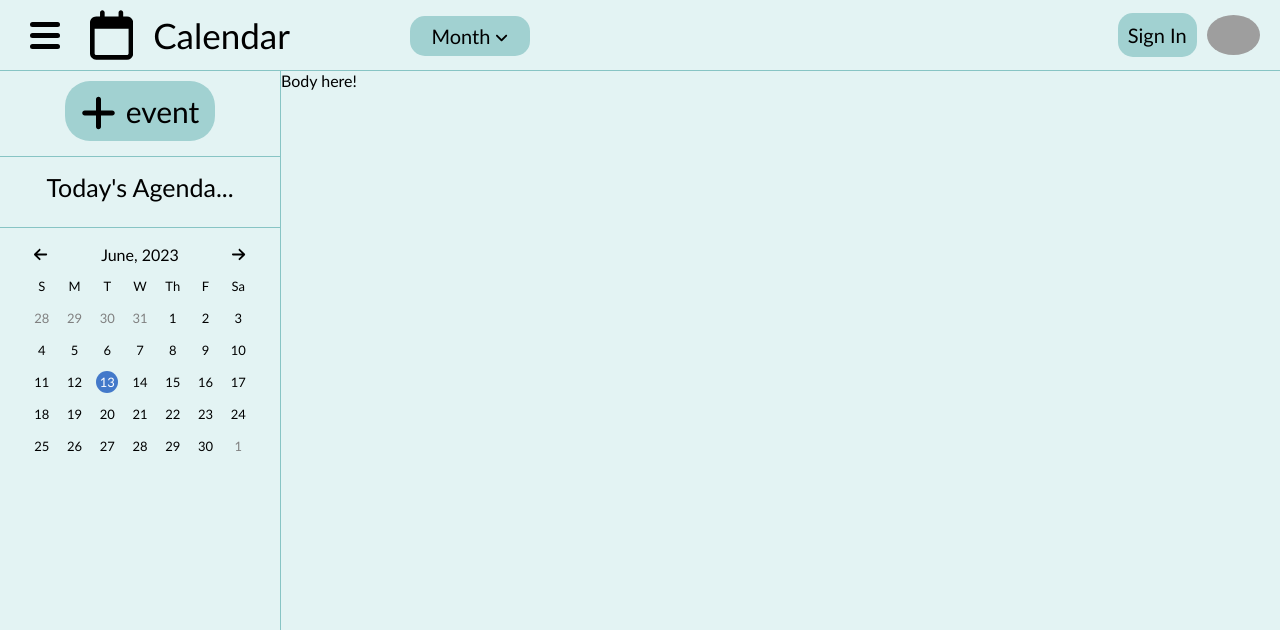
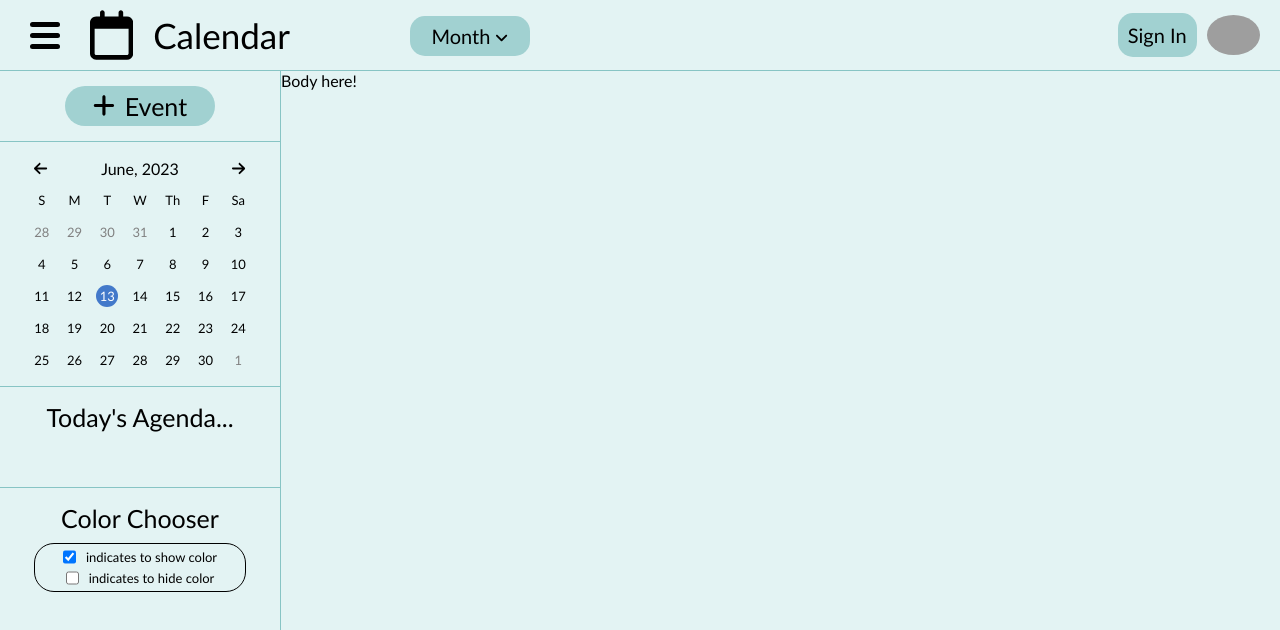
Before and after one commit to Bl20052005/calendar, a React (Create React App) app: page / in a window 1280 px wide. Shown: the top 630 px of the page. Built offline with nearby package versions, Linux system fonts and the light colour scheme; grey boxes are pictures that could not be loaded.

Commit message:
F stands for color now don't question me

```diff
--- a/src/App.css
+++ b/src/App.css
@@ -154,12 +154,13 @@ body {
     justify-content: center;
     align-items: center;
     width: 150px;
-    height: 60px;
-    margin-top: 10px;
-    font-size: 30px;
+    height: 40px;
+    margin-top: 15px;
+    font-size: 25px;
     background-color: var(--clickable-background-color);
     transition: background-color 0.5s;
     border-radius: 25px;
+    cursor: pointer;
 }
 
 .calendar-menu-divider-line {
@@ -173,8 +174,8 @@ body {
 }
 
 .add-event-add-sign {
-    margin-top: 9px;
     padding: 0;
+    margin-top: 4px;
 }
 
 .today-events-container {
@@ -191,22 +192,23 @@ body {
     gap: 5px;
     align-items: center;
     width: 245px;
-    max-height: 156px;
+    min-height: 30px;
+    max-height: 133px;
     position: relative;
     overflow-y: auto;
     overflow-x: hidden;
     justify-content: flex-start;
 }
 
-.today-events::-webkit-scrollbar {
+.today-events::-webkit-scrollbar, .color-chooser-main::-webkit-scrollbar {
     width: 5px;
 }
 
-.today-events::-webkit-scrollbar-track {
+.today-events::-webkit-scrollbar-track, .color-chooser-main::-webkit-scrollbar-track {
     background: transparent;
 }
 
-.today-events::-webkit-scrollbar-thumb {
+.today-events::-webkit-scrollbar-thumb, .color-chooser-main::-webkit-scrollbar-thumb {
     background: var(--clickable-hover-background-color);
     border-radius: 4px;
 }
@@ -620,6 +622,88 @@ body {
     background-color: rgb(238, 118, 118) !important;
 }
 
+.color-chooser-container {
+    display: flex;
+    flex-direction: column;
+    gap: 20px;
+}
+
+.color-chooser-main {
+    width: 250px;
+    max-height: 110px;
+    overflow-y: auto;
+    display: flex;
+    flex-wrap: wrap;
+    gap: 5px;
+}
+
+.color-chooser-container input[type="checkbox"] {
+    padding: 0px;
+    margin: 0px;
+    border: 1px solid black;
+}
+
+.color-chooser {
+    display: flex;
+    gap: 10px;
+}
+
+.color-chooser-color {
+    width: 15px;
+    height: 15px;
+    border-radius: 50%;
+}
+
+.color-chooser-label {
+    background-color: transparent;
+    border: none;
+    border-bottom: 1px solid black;
+    width: 150px;
+    font-size: 12.5px;
+}
+
+.color-chooser-label:focus {
+    outline: none;
+}
+
+.color-chooser-introduction {
+    font-size: 13px;
+    text-align: center;
+    display: flex;
+    flex-direction: column;
+    gap: 5px;
+    padding-bottom: 5px;
+    border-radius: 20px;
+}
+
+.color-chooser-introduction-box {
+    font-size: 13px;
+    text-align: center;
+    display: flex;
+    flex-direction: column;
+    gap: 5px;
+    border: 1px solid black;
+    padding: 5px;
+    border-radius: 20px;
+    width: 200px;
+    align-self: center;
+}
+
+.color-chooser-title {
+    font-size: 25px;
+    margin-bottom: 5px;
+}
+
+.color-chooser-checkbox-example {
+    pointer-events: none;
+}
+
+.color-chooser-checkbox-description {
+    display: flex;
+    flex-direction: row;
+    justify-content: center;
+    gap: 10px;
+}
 
 
 .calendar_body {
--- a/src/calendar_menu.js
+++ b/src/calendar_menu.js
@@ -3,6 +3,7 @@ import { useState, useEffect, useRef } from "react";
 import { addEvent, removeEvent, changeEvent } from './eventSlice';
 import { useSelector, useDispatch } from 'react-redux';
 import { changeDate } from './dateSlice';
+import { addUndesiredColor, removeUndesiredColor, addTotalColor, removeTotalColor } from './colorSlice';
 import { current } from '@reduxjs/toolkit';
 
 // const curDate = useSelector((state) => state.calendar.date);
@@ -297,7 +298,6 @@ function ChooseColorPalate({selectedColor, setSelectedColor}) {
         return(
             <div className='color-palate' key={'color-palate-container-' + index}>
                 <div style={{"backgroundColor" : color, "border" : color === selectedColor ? "3px solid white" : ""}} className='color-palate-color' onClick={() => setSelectedColor(color)}></div>
-                {/* <input type="text" placeholder='Enter label here...' className='color-palate-label'></input> */}
             </div>
         )
     });
@@ -309,7 +309,7 @@ function ChooseColorPalate({selectedColor, setSelectedColor}) {
     )
 }
 
-function AddEventPopUp({isThisVisible, setIsThisVisible, dispatch}) {
+function AddEventPopUp({isThisVisible, setIsThisVisible, dispatch, currentColors}) {
 
     const getTimeIn15MinuteIntervals = (hour, minute, wantedFunction) => {
         let returnStr = "";
@@ -559,6 +559,10 @@ function AddEventPopUp({isThisVisible, setIsThisVisible, dispatch}) {
 
             dispatch(addEvent(finalObj));
 
+            if(currentColors.indexOf(selectedColor) === -1) {
+                dispatch(addTotalColor(selectedColor));
+            }
+
             handleClickEventExit();
         }
     }
@@ -598,7 +602,6 @@ function AddEventPopUp({isThisVisible, setIsThisVisible, dispatch}) {
                     </div>
                 </div>
             </div>
-            <div></div>
             <div className='add-event-popup-description-container'>
                 <div className='add-event-popup-description-menu'>
                     <div className='add-event-popup-description-menu-line add-event-popup-description-menu-line-1'></div>
@@ -610,7 +613,7 @@ function AddEventPopUp({isThisVisible, setIsThisVisible, dispatch}) {
             <textarea className='add-event-popup-description' name='add-event-popup-description' value={curDescription} onChange={(e) => setCurDescription(e.target.value)}></textarea>
             <div className='add-event-popup-color-container'>
                 <svg xmlns="http://www.w3.org/2000/svg" height="20px" viewBox="0 0 576 512"><path d="M339.3 367.1c27.3-3.9 51.9-19.4 67.2-42.9L568.2 74.1c12.6-19.5 9.4-45.3-7.6-61.2S517.7-4.4 499.1 9.6L262.4 187.2c-24 18-38.2 46.1-38.4 76.1L339.3 367.1zm-19.6 25.4l-116-104.4C143.9 290.3 96 339.6 96 400c0 3.9 .2 7.8 .6 11.6C98.4 429.1 86.4 448 68.8 448H64c-17.7 0-32 14.3-32 32s14.3 32 32 32H208c61.9 0 112-50.1 112-112c0-2.5-.1-5-.2-7.5z"/></svg>
-                <div className='add-event-popup-texts'>Color</div>
+                <div className='add-event-popup-texts'>Color & Label</div>
             </div>
             <ChooseColorPalate selectedColor={selectedColor} setSelectedColor={setSelectedColor}/>
             <div className='add-event-popup-location-container'>
@@ -631,20 +634,41 @@ function AddEvent({setAddEventPopUpVisible}) {
     return(
         <div className='add-event-container' onClick={() => setAddEventPopUpVisible("visibility-visible")}>
             <div className='add-event-add-sign'>
-                <svg xmlns="http://www.w3.org/2000/svg" height="40px" viewBox="0 0 448 512"><path d="M256 80c0-17.7-14.3-32-32-32s-32 14.3-32 32V224H48c-17.7 0-32 14.3-32 32s14.3 32 32 32H192V432c0 17.7 14.3 32 32 32s32-14.3 32-32V288H400c17.7 0 32-14.3 32-32s-14.3-32-32-32H256V80z"/></svg>
+                <svg xmlns="http://www.w3.org/2000/svg" height="25px" viewBox="0 0 448 512"><path d="M256 80c0-17.7-14.3-32-32-32s-32 14.3-32 32V224H48c-17.7 0-32 14.3-32 32s14.3 32 32 32H192V432c0 17.7 14.3 32 32 32s32-14.3 32-32V288H400c17.7 0 32-14.3 32-32s-14.3-32-32-32H256V80z"/></svg>
             </div>
-            <div className='add-event-text'>event</div>
+            <div className='add-event-text'>Event</div>
         </div>
     )
 }
 
-function TodayEvents({currentEvents}) {
+function TodayEvents({currentEvents, curentUnwantedColors}) {
+    const getHourAndMinutes = (hour, minute) => {
+        let returnStr = "";
+
+        let condensedHour = ((hour + 11) % 12 + 1);
+
+        if(condensedHour < 10) condensedHour = "0" + condensedHour;
+        if(minute < 10) minute = "0" + minute;
+
+        returnStr += condensedHour + ":" + minute;
+
+        if(hour % 24 > 11) {
+            returnStr += " PM";
+        } else {
+            returnStr += " AM";
+        }
+
+        return returnStr;
+    }
+
     //const currentEvents = [["Kazuha", "red"], ["Kazuha", "red"], ["Kazuha", "red"], ["Kazuha", "red"],["Kazuha", "red"], ["Kazuha", "red"], ["Kazuha", "red"], ["Kazuha", "red"],["Kazuha", "red"], ["Kazuha", "red"], ["Kazuha", "red"], ["Kazuha", "red"],["Kazuha", "red"], ["Kazuha", "red"], ["Kazuha", "red"], ["Kazuha", "red"]];
-    const currentEventsJSX = currentEvents.map((item, index) =>
+    const currentEventsJSX = [...currentEvents].filter((event) => new Date(event.startTime).getDate() === new Date().getDate() && curentUnwantedColors.indexOf(event.color) === -1).sort((a, b) => {
+        return (new Date(a.startTime).getHours() * 60 + new Date(a.startTime).getMinutes()) - (new Date(b.startTime).getHours() * 60 + new Date(b.startTime).getMinutes())
+    }).map((item, index) =>
         <div className='today-events-item-container' key={"today-events-" + index}>
             <div className='today-events-item'>
                 <div className="today-events-item-color" style={{"backgroundColor": item.color}}></div>
-                <div className="today-events-item-time">{item.rawStartTime}</div>
+                <div className="today-events-item-time">{getHourAndMinutes(new Date(item.startTime).getHours(), new Date(item.startTime).getMinutes())}</div>
                 <div className='today-events-item-name'>{item.title}</div>
             </div>
             <div className='today-events-divider-line'></div>
@@ -661,23 +685,75 @@ function TodayEvents({currentEvents}) {
 
 }
 
-function ColorChooser() {
+function ColorChooser({curentUnwantedColors, dispatch, currentColors}) {
+    let colors = ["#9fc0f5", "#4332d9", "#ae99e0", "#320699", "#c979bf", "#8a0e79", "#cf5f66", "#9e0812", "#93db7f", "#26820d", "#7adedc", "#0da3a1"];
+    colors = colors.filter((color) => {
+        return currentColors.indexOf(color) !== -1
+    });
+
+
+    const handleColorCheckboxChange = (e, color) => {
+        if(!e.target.checked && curentUnwantedColors.indexOf(color) === -1) {
+            dispatch(addUndesiredColor(color));
+        } else {
+            let index = curentUnwantedColors.indexOf(color);
+            if(index !== -1) {
+                dispatch(removeUndesiredColor(index));
+            }
+        }
+        console.log(curentUnwantedColors);
+    }
+
+    let returnArr = colors.map((color, index) => {
+        return(
+            <div className='color-chooser' key={'color-chooser-' + index}>
+                <input type="checkbox" id={"color-chooser-checkbox " + index} name={"color-chooser-checkbox " + index} value={color} defaultChecked={true} onChange={(e) => handleColorCheckboxChange(e, color)}></input>
+                <div style={{"backgroundColor" : color}} className='color-chooser-color'></div>
+                <input type="text" placeholder='Enter label here...' className='color-chooser-label' name={"color-chooser-label-" + index}></input>
+            </div>
+        )
+    });
+
+    return(
+        <div className='color-chooser-container'>
+            <div className='color-chooser-introduction'>
+                <div className='color-chooser-title'>Color Chooser</div>
+                <div className='color-chooser-introduction-box'>
+                    <div className='color-chooser-checkbox-description'>
+                        <input type="checkbox" className="color-chooser-checkbox-example" name="color-chooser-checkbox-example" checked={true} readOnly></input>
+                        <div>indicates to show color</div>
+                    </div>
+                    <div className='color-chooser-checkbox-description'>
+                        <input type="checkbox" className="color-chooser-checkbox-example" name="color-chooser-checkbox-example" checked={false} readOnly></input>
+                        <div>indicates to hide color</div>
+                    </div>
+                </div>
+            </div>
+            <div className='color-chooser-main'>
+                {returnArr}
+            </div>
+        </div>
+    )
 
 }
 
 function Menu() {
     const currentEvents = useSelector((state) => state.event.events);
     const currentDate = useSelector((state) => state.date);
+    const curentUnwantedColors = useSelector((state) => state.color.undesiredColors);
+    const currentColors = useSelector((state) => state.color.totalColors);
     const dispatch = useDispatch();
     const [addEventPopUpVisible, setAddEventPopUpVisible] = useState("visibility-hidden");
     return(
         <div className="calendar-menu">
             <AddEvent setAddEventPopUpVisible={setAddEventPopUpVisible}/>
-            <AddEventPopUp isThisVisible={addEventPopUpVisible} setIsThisVisible={setAddEventPopUpVisible} dispatch={dispatch}/>
-            <div className='calendar-menu-divider-line'></div>
-            <TodayEvents currentEvents={currentEvents}/>
+            <AddEventPopUp isThisVisible={addEventPopUpVisible} setIsThisVisible={setAddEventPopUpVisible} dispatch={dispatch} currentColors={currentColors}/>
             <div className='calendar-menu-divider-line'></div>
             <BaseCalendar currentDate={currentDate} dispatch={dispatch}/>
+            <div className='calendar-menu-divider-line'></div>
+            <TodayEvents currentEvents={currentEvents} curentUnwantedColors={curentUnwantedColors}/>
+            <div className='calendar-menu-divider-line'></div>
+            <ColorChooser curentUnwantedColors={curentUnwantedColors} dispatch={dispatch} currentColors={currentColors}/>
         </div>
     )
 }
--- /dev/null
+++ b/src/colorSlice.js
@@ -0,0 +1,30 @@
+import { createSlice } from '@reduxjs/toolkit';
+
+export const colorSlice = createSlice({
+    name: "dates",
+    initialState: {
+        undesiredColors: [],
+        totalColors: []
+    },
+    reducers: {
+        addUndesiredColor: (state, action) => {
+            state.undesiredColors.push(action.payload);
+        },
+
+        removeUndesiredColor: (state, action) => {
+            state.undesiredColors.splice(action.payload, 1);
+        },
+
+        addTotalColor: (state, action) => {
+            state.totalColors.push(action.payload);
+        },
+
+        removeTotalColor: (state, action) => {
+            state.totalColors.splice(action.payload, 1);
+        },
+    }
+})
+
+export const { addUndesiredColor, removeUndesiredColor, addTotalColor, removeTotalColor } = colorSlice.actions;
+
+export default colorSlice.reducer;
--- a/src/store.js
+++ b/src/store.js
@@ -1,10 +1,12 @@
 import { configureStore } from '@reduxjs/toolkit'
 import eventReducer from './eventSlice';
 import dateReducer from './dateSlice';
+import colorReducer from './colorSlice';
 
 export default configureStore({
   reducer: {
     event: eventReducer,
     date: dateReducer,
+    color: colorReducer,
   },
 });
```
Also changed, not shown: public/index.html (+0 -23 lines).
